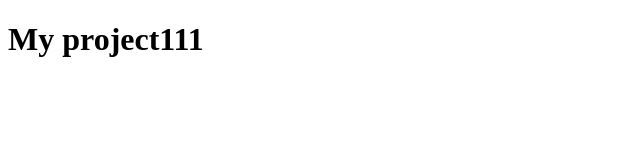
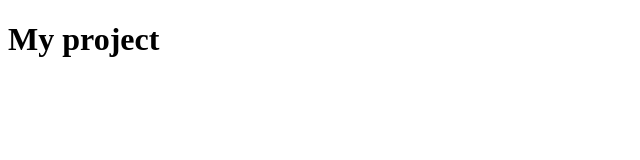
Before and after one commit to Yaroslav-Radchuk/my-project, a plain HTML site: page index.html in a window 1280 px wide. Shown: the full height of the page, 0-640 px from the left. Drawn offline with Linux system fonts and the light colour scheme.

Commit message:
title was changed 2

```diff
--- a/index.html
+++ b/index.html
@@ -7,6 +7,6 @@
   <title>My project</title>
 </head>
 <body>
-  <h1>My project111</h1>
+  <h1>My project</h1>
 </body>
 </html>
```
